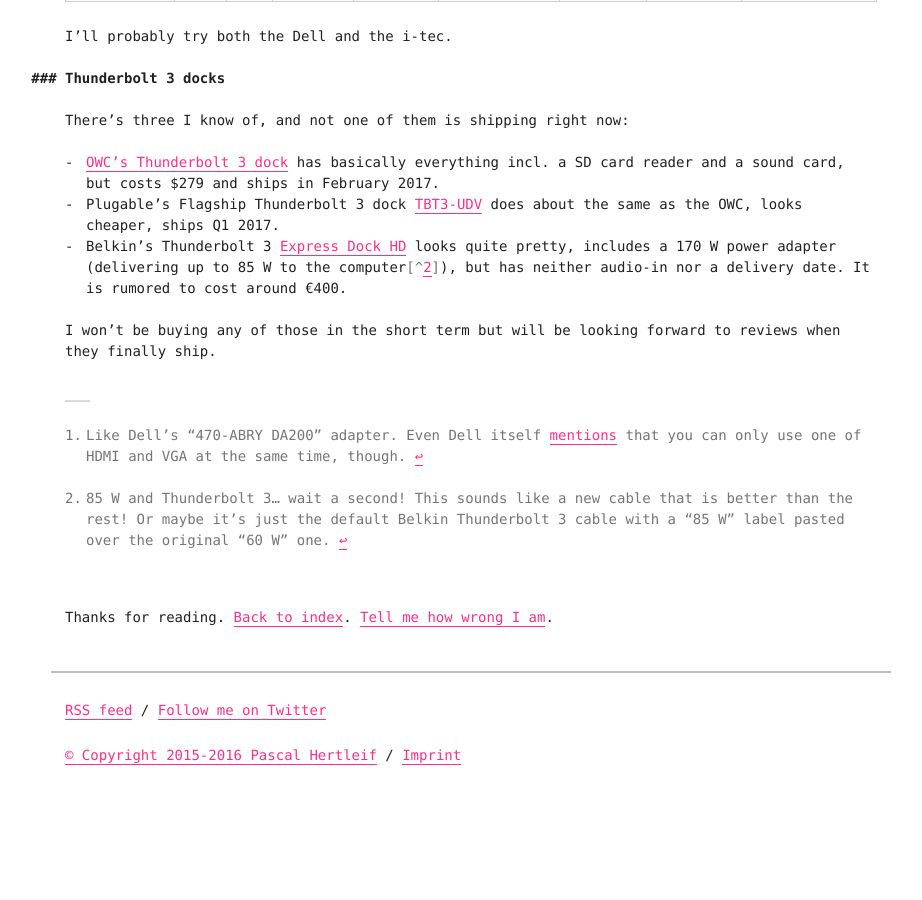
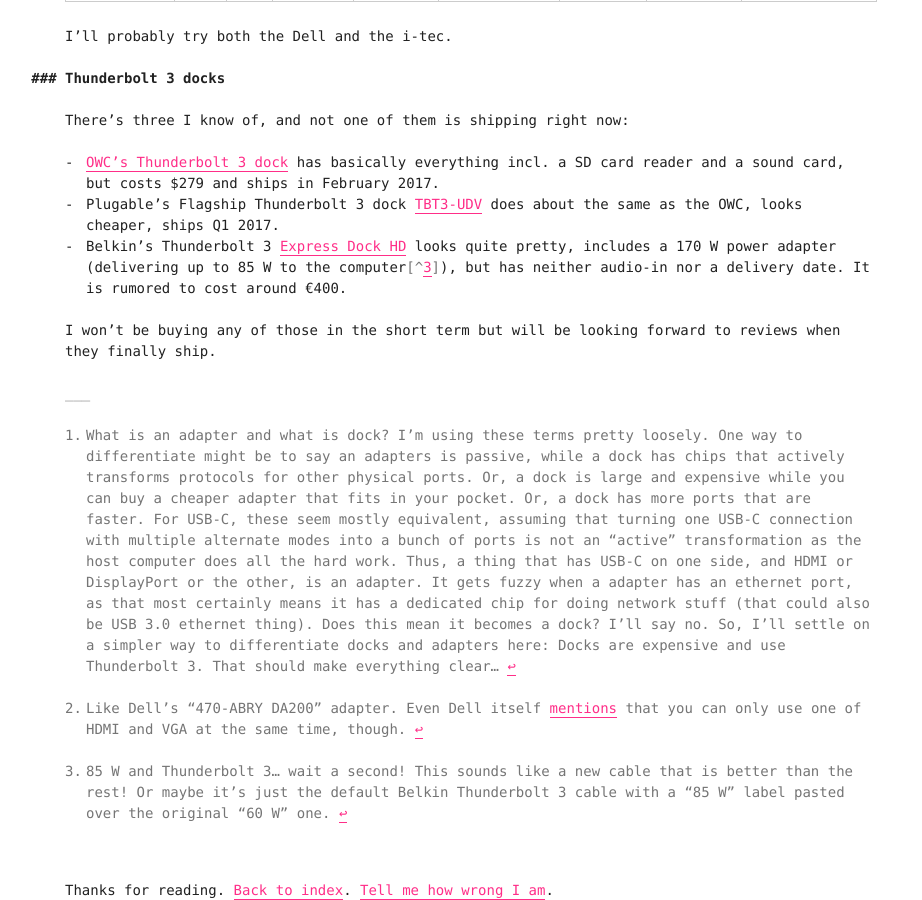
Before and after one commit to killercup/scribbles, a Jekyll site: the page built from _posts/2016-12-18-pascal-vs-usb-c.md, in a window 1280 px wide and 900 px high, scrolled down 6192 px. Shown: the whole window, without its empty margins (169-1091 px from the left). Built offline with Jekyll 4.4.1, drawn with Linux system fonts in a browser that asks for light colours; before the commit the page ends 6984 px from its top, so only the background shows below that; some of the changed text lies outside the part shown.

Commit message:
USB C: Docks and adapters

```diff
--- a/_posts/2016-12-18-pascal-vs-usb-c.md
+++ b/_posts/2016-12-18-pascal-vs-usb-c.md
@@ -9,7 +9,9 @@
 (c) I really like the premise of USB-C with alternate modes and Thunderbolt 3 with 40Gb/s.
 Sadly, that means that I'll need adapters to connect all the hardware I currently own.
 
-How hard can it be to find some adapter-y dock-y things that I can actually afford? Let's find out!
+How hard can it be to find some adapter-y dock-y things[^adapters-n-docks] that I can actually afford? Let's find out!
+
+[^adapters-n-docks]: What is an adapter and what is dock? I'm using these terms pretty loosely. One way to differentiate might be to say an adapters is passive, while a dock has chips that actively transforms protocols for other physical ports. Or, a dock is large and expensive while you can buy a cheaper adapter that fits in your pocket. Or, a dock has more ports that are faster. For USB-C, these seem mostly equivalent, assuming that turning one USB-C connection with multiple alternate modes into a bunch of ports is not an "active" transformation as the host computer does all the hard work. Thus, a thing that has USB-C on one side, and HDMI or DisplayPort or the other, is an adapter. It gets fuzzy when a adapter has an ethernet port, as that most certainly means it has a dedicated chip for doing network stuff (that could also be USB 3.0 ethernet thing). Does this mean it becomes a dock? I'll say no. So, I'll settle on a simpler way to differentiate docks and adapters here: Docks are expensive and use Thunderbolt 3. That should make everything clear…
 
 ## Contents
 {:.no_toc}
```
